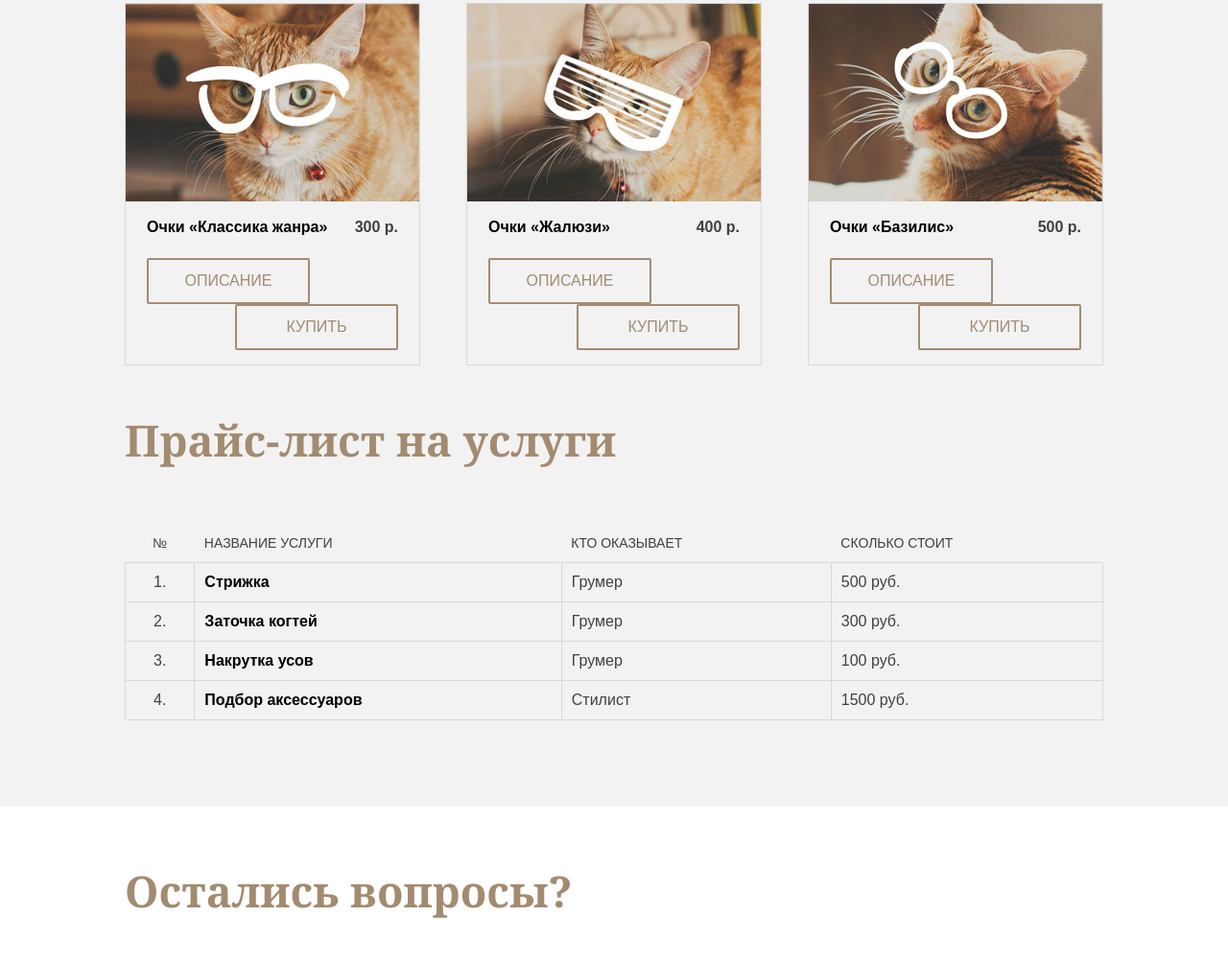
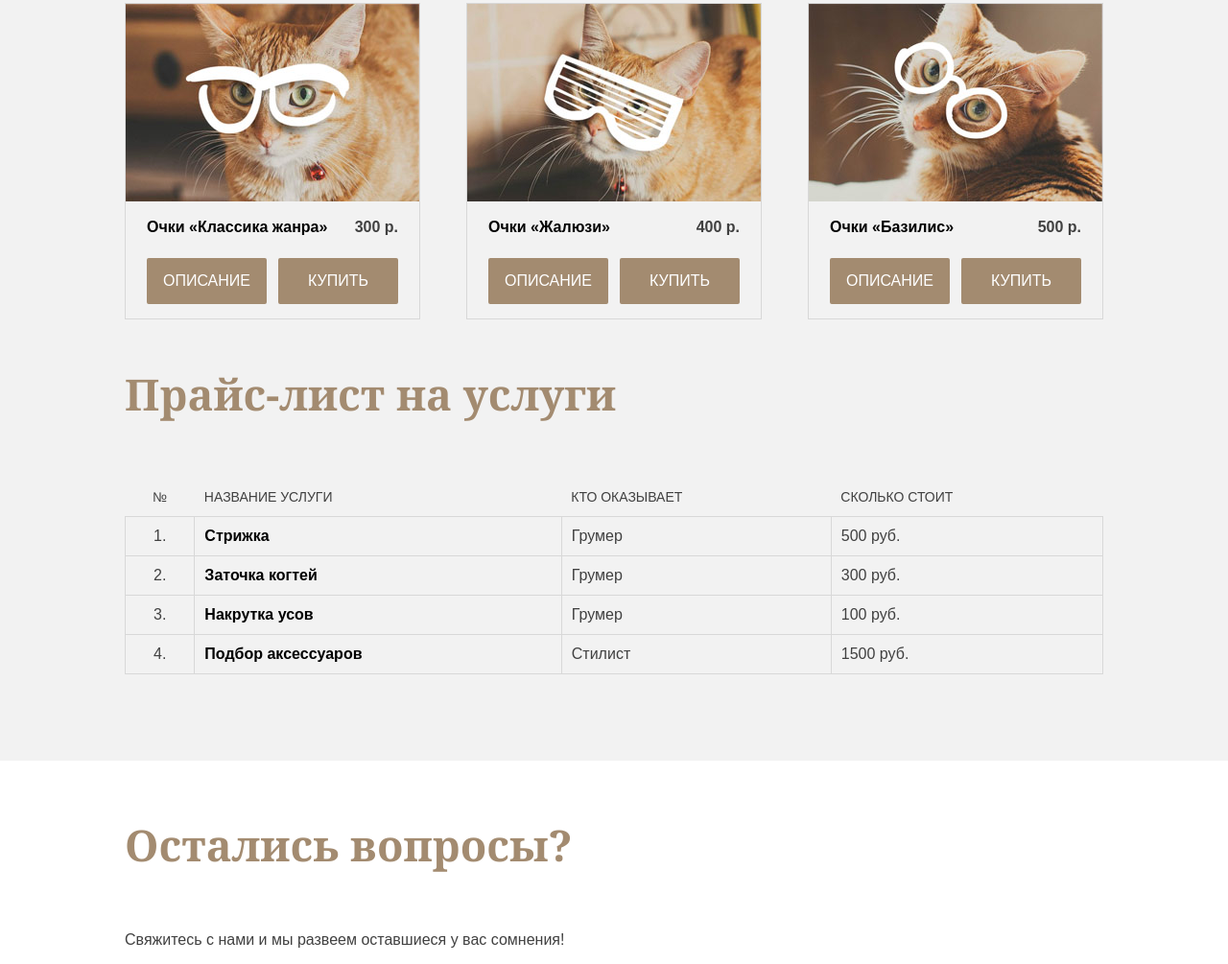
Before and after one commit to m1k1e/keksby_accessories_store, a plain HTML site: page index.html in a window 1280 px wide. Shown: the part 1935-2940 px from the top of the page at 96% size. Drawn offline with Linux system fonts and the light colour scheme; files whose address does not match are found by name.

Commit message:
Add style for potitionin buttons btn  in popular-and-price block

```diff
--- a/css/style.css
+++ b/css/style.css
@@ -406,6 +406,12 @@ body {
   margin-bottom: 20px;
 }
 
+.catalog-item .btn {
+  color: #ffffff;
+  background-color: #a38b70;
+  width: 101px;
+}
+
 .catalog-item .btn-info {
   float: left;
   clear: left;
```
